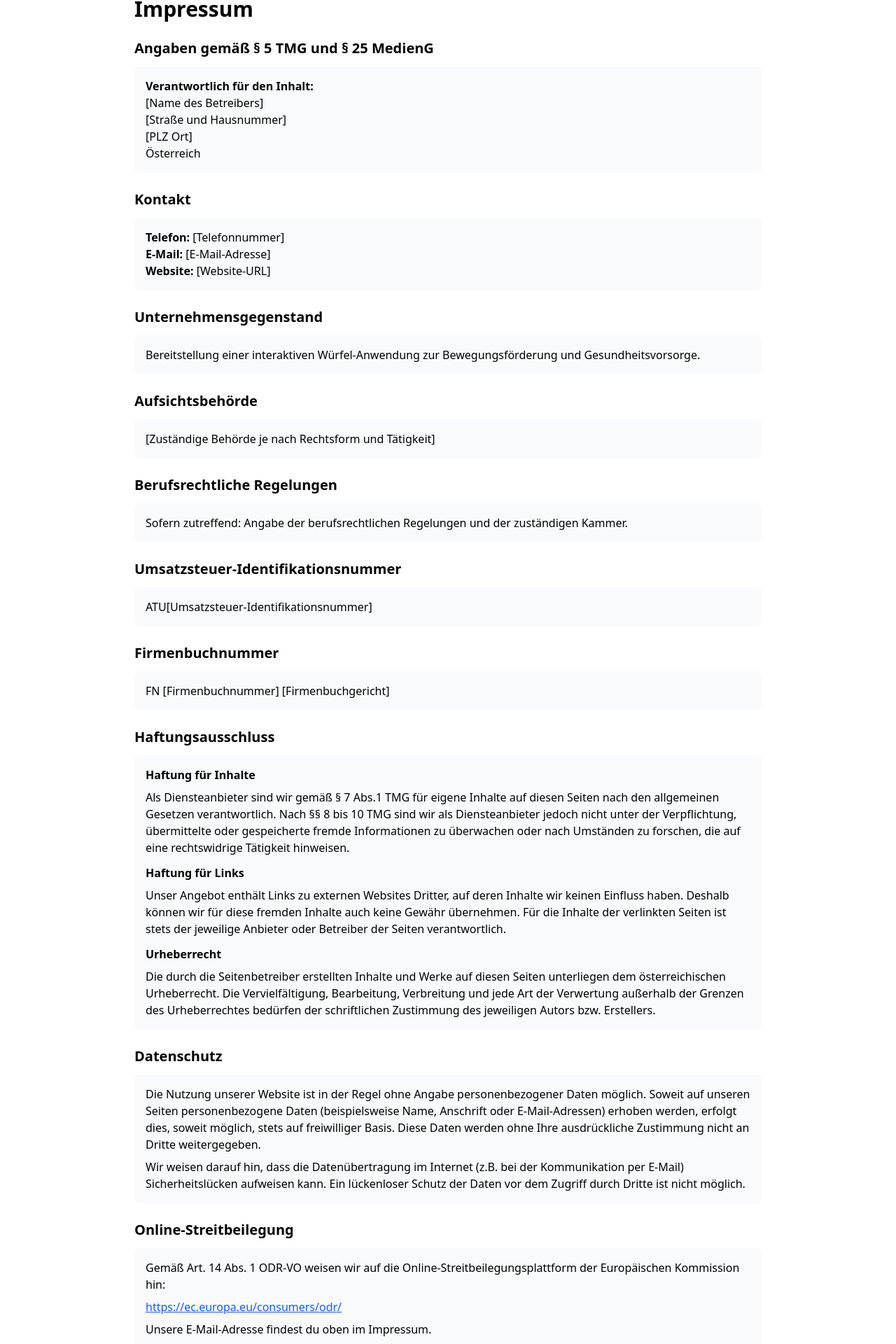
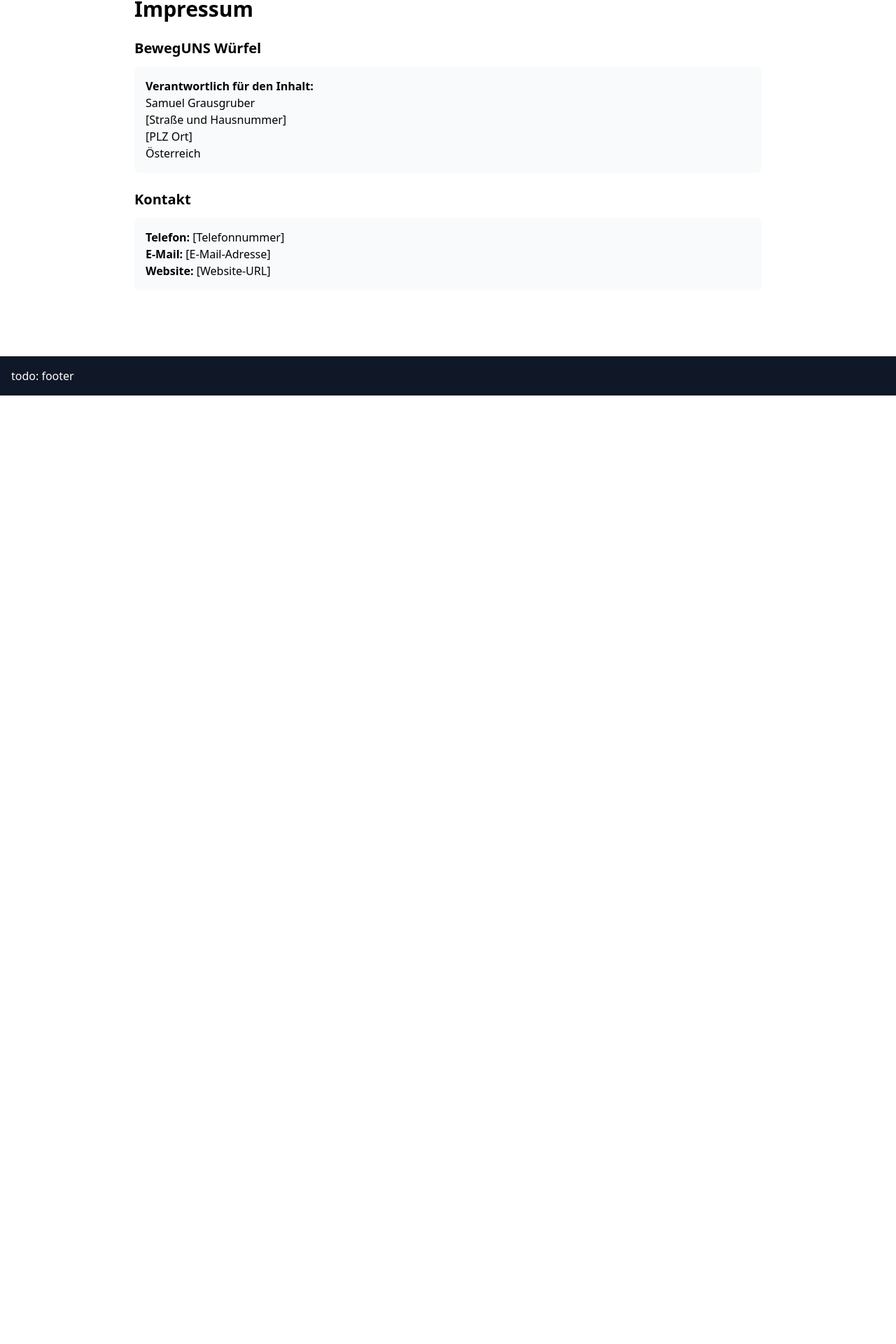
Before and after one commit to chranditho/beweguns-wuerfel, a SvelteKit app: page /impressum in a window 1280 px wide. Shown: the part 235-2155 px from the top of the page at 70% size. After the commit the page ends 800 px from the top, so only its background shows below. Built offline with nearby package versions, Linux system fonts and the light colour scheme.

Commit message:
simplify imprint

```diff
--- a/src/routes/impressum/+page.svelte
+++ b/src/routes/impressum/+page.svelte
@@ -7,10 +7,10 @@
 
 	<div class="space-y-6">
 		<section>
-			<h2 class="text-xl font-semibold mb-3">Angaben gemäß § 5 TMG und § 25 MedienG</h2>
+			<h2 class="text-xl font-semibold mb-3">BewegUNS Würfel</h2>
 			<div class="bg-gray-50 dark:bg-gray-600 p-4 rounded-lg">
 				<p><strong>Verantwortlich für den Inhalt:</strong></p>
-				<p>[Name des Betreibers]</p>
+				<p>Samuel Grausgruber</p>
 				<p>[Straße und Hausnummer]</p>
 				<p>[PLZ Ort]</p>
 				<p>Österreich</p>
@@ -25,75 +25,5 @@
 				<p><strong>Website:</strong> [Website-URL]</p>
 			</div>
 		</section>
-
-		<section>
-			<h2 class="text-xl font-semibold mb-3">Unternehmensgegenstand</h2>
-			<div class="bg-gray-50 dark:bg-gray-600 p-4 rounded-lg">
-				<p>Bereitstellung einer interaktiven Würfel-Anwendung zur Bewegungsförderung und Gesundheitsvorsorge.</p>
-			</div>
-		</section>
-
-		<section>
-			<h2 class="text-xl font-semibold mb-3">Aufsichtsbehörde</h2>
-			<div class="bg-gray-50 dark:bg-gray-600 p-4 rounded-lg">
-				<p>[Zuständige Behörde je nach Rechtsform und Tätigkeit]</p>
-			</div>
-		</section>
-
-		<section>
-			<h2 class="text-xl font-semibold mb-3">Berufsrechtliche Regelungen</h2>
-			<div class="bg-gray-50 dark:bg-gray-600 p-4 rounded-lg">
-				<p>Sofern zutreffend: Angabe der berufsrechtlichen Regelungen und der zuständigen Kammer.</p>
-			</div>
-		</section>
-
-		<section>
-			<h2 class="text-xl font-semibold mb-3">Umsatzsteuer-Identifikationsnummer</h2>
-			<div class="bg-gray-50 dark:bg-gray-600 p-4 rounded-lg">
-				<p>ATU[Umsatzsteuer-Identifikationsnummer]</p>
-			</div>
-		</section>
-
-		<section>
-			<h2 class="text-xl font-semibold mb-3">Firmenbuchnummer</h2>
-			<div class="bg-gray-50 dark:bg-gray-600 p-4 rounded-lg">
-				<p>FN [Firmenbuchnummer] [Firmenbuchgericht]</p>
-			</div>
-		</section>
-
-		<section>
-			<h2 class="text-xl font-semibold mb-3">Haftungsausschluss</h2>
-			<div class="bg-gray-50 dark:bg-gray-600 p-4 rounded-lg">
-				<h3 class="font-semibold mb-2">Haftung für Inhalte</h3>
-				<p class="mb-3">Als Diensteanbieter sind wir gemäß § 7 Abs.1 TMG für eigene Inhalte auf diesen Seiten nach den allgemeinen Gesetzen verantwortlich. Nach §§ 8 bis 10 TMG sind wir als Diensteanbieter jedoch nicht unter der Verpflichtung, übermittelte oder gespeicherte fremde Informationen zu überwachen oder nach Umständen zu forschen, die auf eine rechtswidrige Tätigkeit hinweisen.</p>
-
-				<h3 class="font-semibold mb-2">Haftung für Links</h3>
-				<p class="mb-3">Unser Angebot enthält Links zu externen Websites Dritter, auf deren Inhalte wir keinen Einfluss haben. Deshalb können wir für diese fremden Inhalte auch keine Gewähr übernehmen. Für die Inhalte der verlinkten Seiten ist stets der jeweilige Anbieter oder Betreiber der Seiten verantwortlich.</p>
-
-				<h3 class="font-semibold mb-2">Urheberrecht</h3>
-				<p>Die durch die Seitenbetreiber erstellten Inhalte und Werke auf diesen Seiten unterliegen dem österreichischen Urheberrecht. Die Vervielfältigung, Bearbeitung, Verbreitung und jede Art der Verwertung außerhalb der Grenzen des Urheberrechtes bedürfen der schriftlichen Zustimmung des jeweiligen Autors bzw. Erstellers.</p>
-			</div>
-		</section>
-
-		<section>
-			<h2 class="text-xl font-semibold mb-3">Datenschutz</h2>
-			<div class="bg-gray-50 dark:bg-gray-600 p-4 rounded-lg">
-				<p>Die Nutzung unserer Website ist in der Regel ohne Angabe personenbezogener Daten möglich. Soweit auf unseren Seiten personenbezogene Daten (beispielsweise Name, Anschrift oder E-Mail-Adressen) erhoben werden, erfolgt dies, soweit möglich, stets auf freiwilliger Basis. Diese Daten werden ohne Ihre ausdrückliche Zustimmung nicht an Dritte weitergegeben.</p>
-				<p class="mt-2">Wir weisen darauf hin, dass die Datenübertragung im Internet (z.B. bei der Kommunikation per E-Mail) Sicherheitslücken aufweisen kann. Ein lückenloser Schutz der Daten vor dem Zugriff durch Dritte ist nicht möglich.</p>
-			</div>
-		</section>
-
-		<section>
-			<h2 class="text-xl font-semibold mb-3">Online-Streitbeilegung</h2>
-			<div class="bg-gray-50 dark:bg-gray-600 p-4 rounded-lg">
-				<p>Gemäß Art. 14 Abs. 1 ODR-VO weisen wir auf die Online-Streitbeilegungsplattform der Europäischen Kommission hin:</p>
-				<p class="mt-2"><a href="https://ec.europa.eu/consumers/odr/" target="_blank" rel="noopener noreferrer" class="text-blue-600 hover:text-blue-800 underline">https://ec.europa.eu/consumers/odr/</a></p>
-				<p class="mt-2">Unsere E-Mail-Adresse findest du oben im Impressum.</p>
-			</div>
-		</section>
-
-		<div class="mt-8 text-sm text-gray-600">
-			<p><strong>Hinweis:</strong> Die in eckigen Klammern stehenden Platzhalter sind durch die entsprechenden aktuellen Daten zu ersetzen.</p>
-		</div>
 	</div>
 </div>
```
